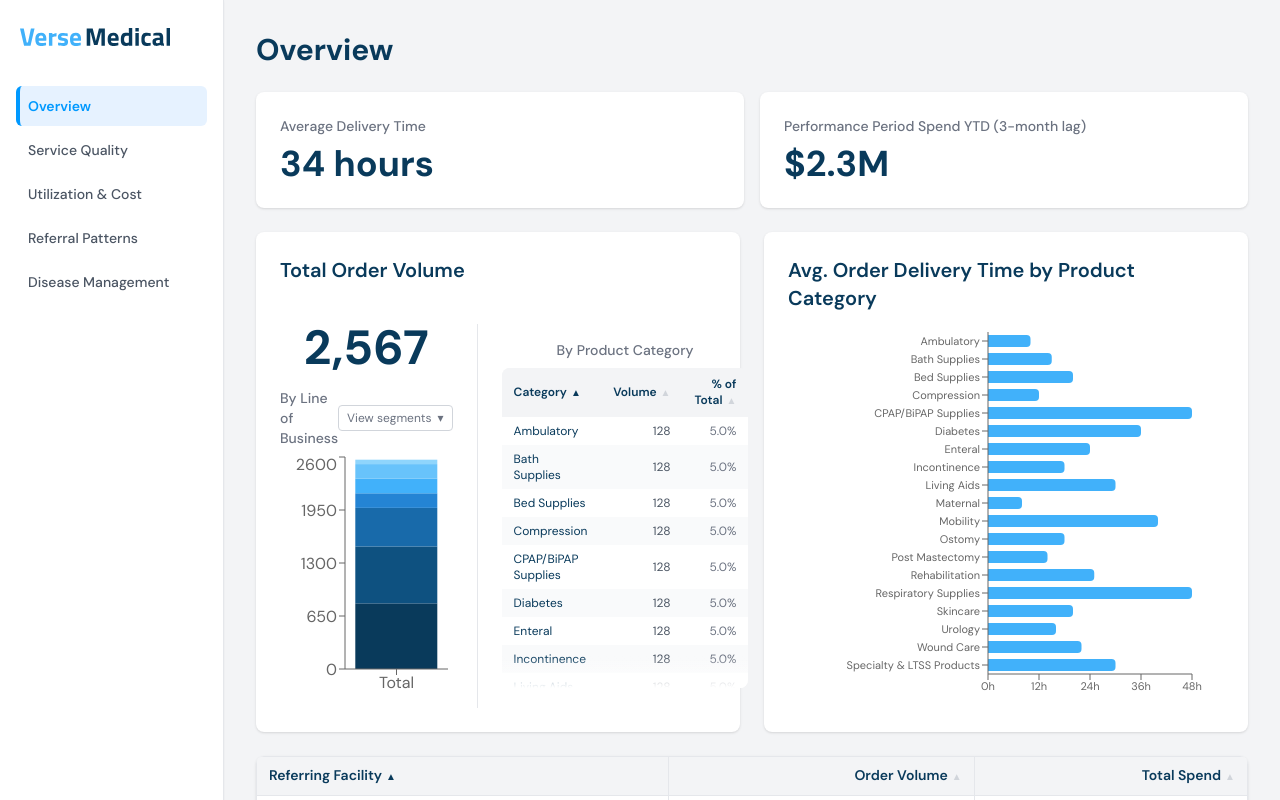
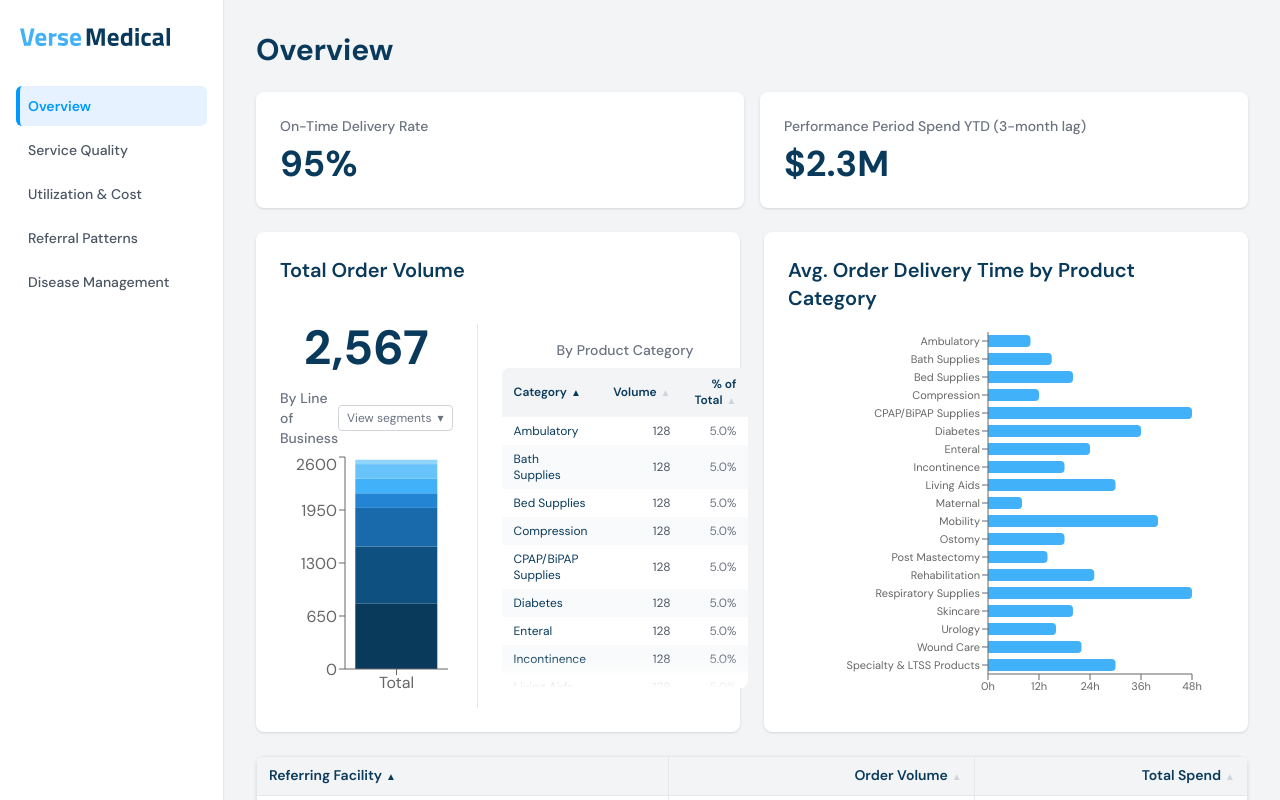
Before and after one commit to bryanzqwang/Verse_Payor_Dashboard, a Next.js app: page / in a window 1280 px wide. Shown: the top 800 px of the page. Built offline with nearby package versions, Linux system fonts and the light colour scheme.

Commit message:
Changed some values and titles

```diff
--- a/src/app/tabs/Overview.tsx
+++ b/src/app/tabs/Overview.tsx
@@ -9,7 +9,7 @@ export function Overview({ metrics }: { metrics: MetricCardData[] }) {
     <div className="flex flex-col gap-6">
       <h1 className="text-3xl font-bold text-[#093a5b]">Overview</h1>
       <div className="grid grid-cols-1 md:grid-cols-2 gap-4">
-        <StatBox label="Average Delivery Time" value="34 hours" />
+        <StatBox label="On-Time Delivery Rate" value="95%" />
         <StatBox label="Performance Period Spend YTD (3-month lag)" value="$2.3M" />
       </div>
       <div className="grid grid-cols-1 md:grid-cols-2 gap-6 items-stretch">
```
Also changed, not shown: public/data/service-quality-subcontractor-performance.csv.
